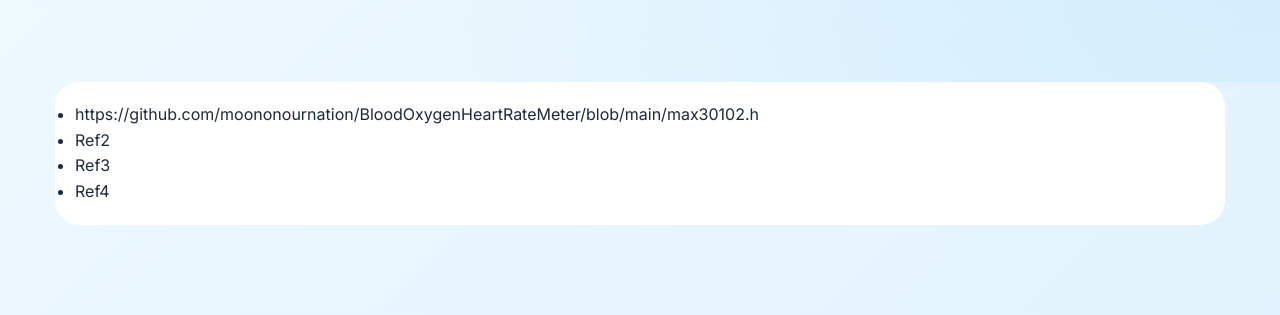
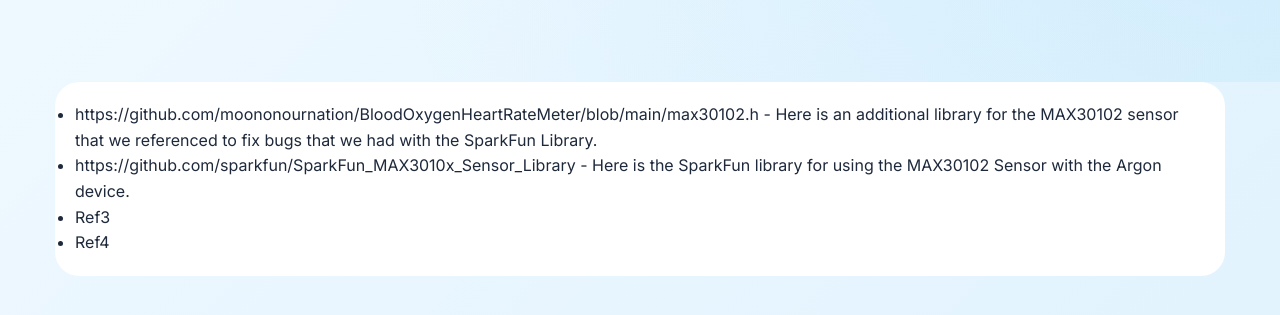
Before and after one commit to dalmeraz19/ECE413_FinalProject, a plain HTML site: page reference.html in a window 1280 px wide. Shown: the part 249-564 px from the top of the page. Drawn offline with Linux system fonts and the light colour scheme.

Commit message:
Update reference.html

```diff
--- a/reference.html
+++ b/reference.html
@@ -25,8 +25,12 @@
         <section id="info-section">
             <div class="info">
             <ul>
-                <li>https://github.com/moononournation/BloodOxygenHeartRateMeter/blob/main/max30102.h</li>
-                <li>Ref2</li>
+                <li>https://github.com/moononournation/BloodOxygenHeartRateMeter/blob/main/max30102.h - Here is an additional library
+                    for the MAX30102 sensor that we referenced to fix bugs that we had with the SparkFun Library.
+                </li>
+                <li>https://github.com/sparkfun/SparkFun_MAX3010x_Sensor_Library - Here is the SparkFun library for using
+                    the MAX30102 Sensor with the Argon device.
+                </li>
                 <li>Ref3</li>
                 <li>Ref4</li>
             </ul>
```
